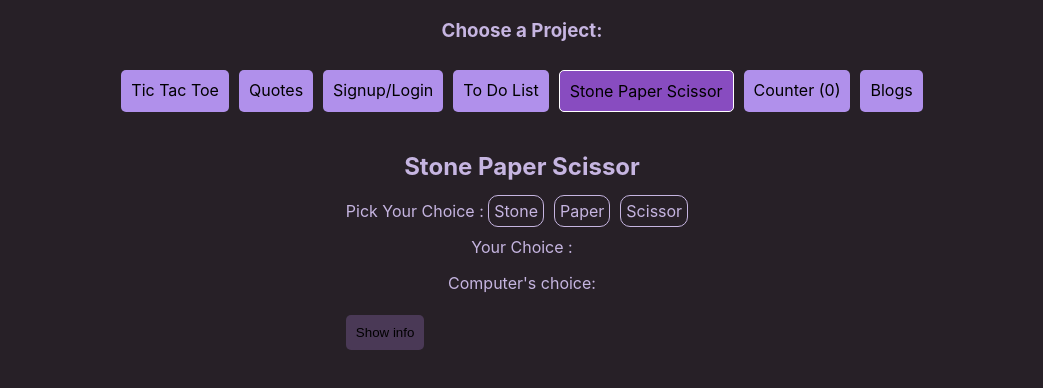
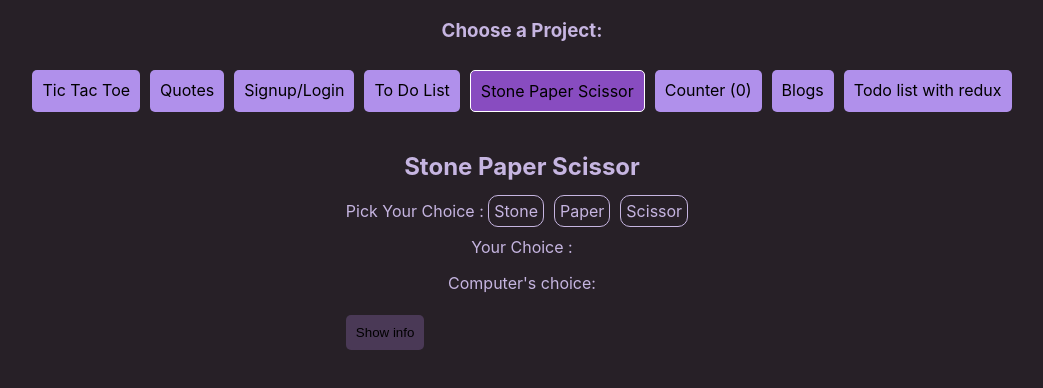
Before and after one commit to anaspxr/my-small-projects, a React (Create React App) app: page /sps in a window 1280 px wide. Shown: the top 388 px of the page, without its empty margins (118-1161 px from the left). Built offline with nearby package versions, Linux system fonts and the light colour scheme.

Commit message:
create redux todo component and route

```diff
--- a/src/App.js
+++ b/src/App.js
@@ -10,6 +10,7 @@ import { Route, Routes } from "react-router-dom";
 import Navbar from "./components/Navbar";
 import Blogs from "./components/Blog/Blogs";
 import SingleBlog from "./components/Blog/SingleBlog";
+import ReduxTodoList from "./components/ReduxTodoList";
 
 export const CounterContext = React.createContext();
 export const userContext = React.createContext();
@@ -35,6 +36,7 @@ function App() {
               <Route index element={<Blogs />} />
               <Route path=":id" element={<SingleBlog />} />
             </Route>
+            <Route path="/reduxtodo" element={<ReduxTodoList />} />
 
             {/* <Route path="/blogs" element={<Blogs />} />
             <Route path="/blogs/:id" element={<SingleBlog />} /> */}
--- a/src/components/Navbar.jsx
+++ b/src/components/Navbar.jsx
@@ -1,10 +1,10 @@
 import React, { useContext } from "react";
 import { CounterContext, userContext } from "../App";
-import { Link, NavLink } from "react-router-dom";
+import { NavLink } from "react-router-dom";
 
 export default function Navbar() {
   const [count] = useContext(CounterContext);
-  const [currentUser, setCurrentUser] = useContext(userContext);
+  const [currentUser] = useContext(userContext);
   const menuItems = [
     {
       title: "Tic Tac Toe",
@@ -34,6 +34,10 @@ export default function Navbar() {
       title: `Blogs`,
       path: "/blogs",
     },
+    {
+      title: `Todo list with redux`,
+      path: "/reduxtodo",
+    },
   ];
   return (
     <div className="buttons-container">
--- /dev/null
+++ b/src/components/ReduxTodoList.jsx
@@ -0,0 +1,7 @@
+import React from "react";
+
+function ReduxTodoList() {
+  return <div>ReduxTodoList</div>;
+}
+
+export default ReduxTodoList;
```
